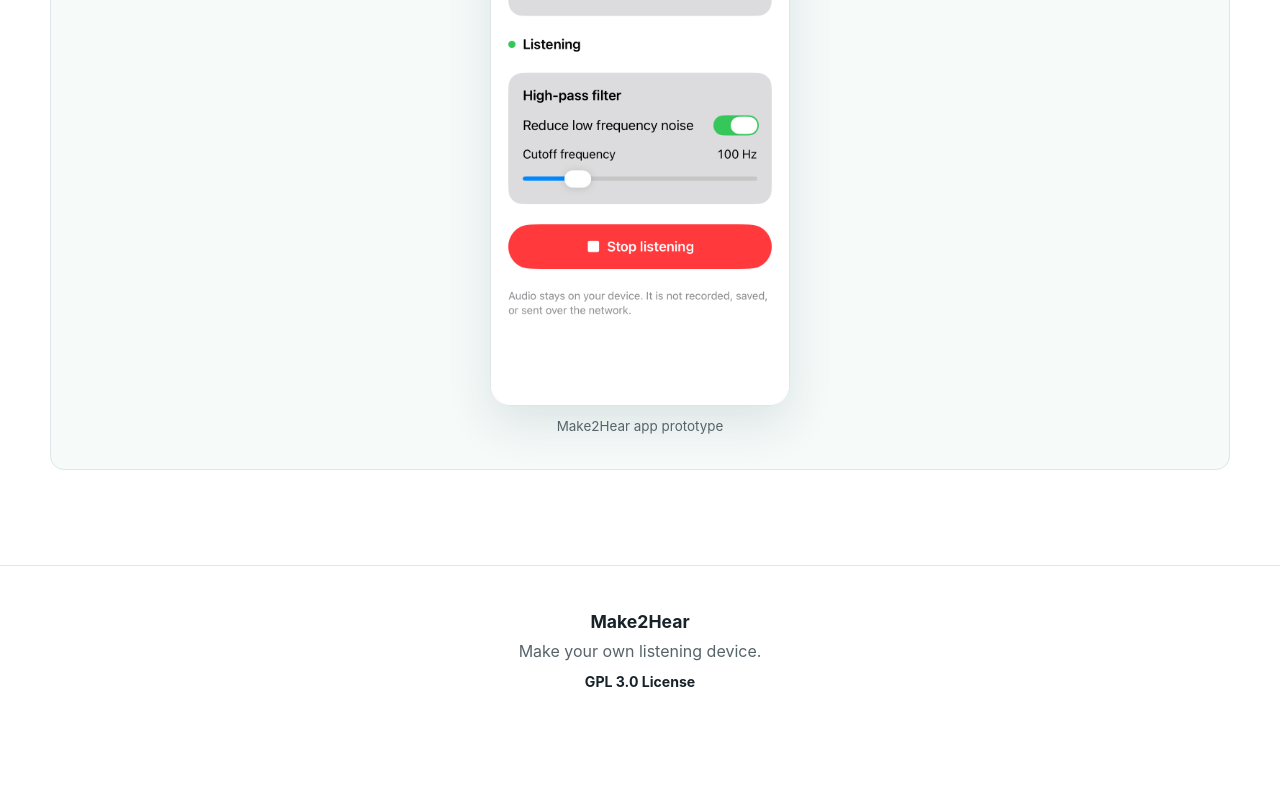
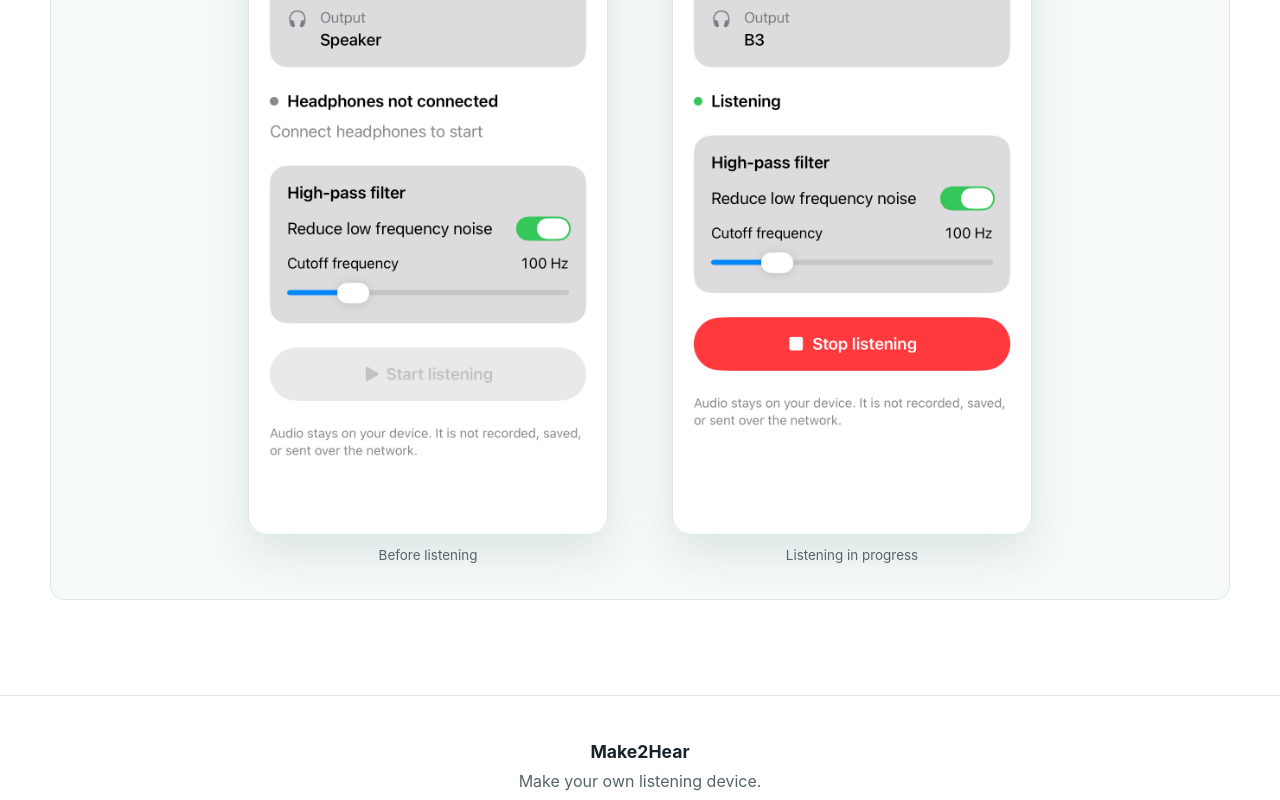
Before and after one commit to make2hear/make2hear.github.io, a plain HTML site: page app.html in a window 1280 px wide. Shown: the part 914-1714 px from the top of the page. Before the commit the page ends 1662 px from the top, so only its background shows below. Drawn offline with Linux system fonts and the light colour scheme.

Commit message:
update app.html

```diff
--- a/app.html
+++ b/app.html
@@ -6,7 +6,7 @@
   <meta name="description" content="The forthcoming Make2Hear listening app for iOS and Android.">
   <title>Make2Hear app — Make2Hear</title>
   <link rel="icon" type="image/png" href="img/logo/logo.png">
-  <link rel="stylesheet" href="style.css?v=20261006">
+  <link rel="stylesheet" href="style.css?v=20261006-2">
 </head>
 <body>
   <a class="skip-link" href="#content">Skip to content</a>
@@ -42,8 +42,12 @@
       <p class="media-description">Choose an audio input and output, start real-time listening, and use a high-pass filter to reduce low-frequency noise.</p>
       <div class="app-preview-panel">
         <figure class="app-preview">
+          <img src="img/make2hear-ios-before-listening.png" alt="Make2Hear before listening, with no active input, headphones not connected, and the Start listening button disabled" width="828" height="1792">
+          <figcaption>Before listening</figcaption>
+        </figure>
+        <figure class="app-preview">
           <img src="img/make2hear-ios-prototype.png" alt="The Make2Hear app prototype showing input and output selection, listening status, and a high-pass filter control" width="828" height="1792">
-          <figcaption>Make2Hear app prototype</figcaption>
+          <figcaption>Listening in progress</figcaption>
         </figure>
       </div>
     </section>
--- a/style.css
+++ b/style.css
@@ -131,8 +131,9 @@ h1 span{color:var(--blue-dark)}
 .media-heading h2{margin:0;font-size:clamp(1.5rem,2.5vw,2rem);line-height:1.2;letter-spacing:-.025em}
 .media-heading .text-link{display:inline-flex;align-items:center;min-height:44px;font-size:.9rem}
 .media-description{max-width:650px;margin-bottom:24px;color:var(--muted)}
-.app-preview-panel{padding:32px 24px;border:1px solid var(--line);border-radius:14px;background:var(--soft)}
-.app-preview-panel .app-preview{width:min(100%,300px);margin:0 auto}
+.app-preview-panel{display:grid;grid-template-columns:repeat(2,minmax(0,360px));justify-content:center;align-items:start;gap:32px clamp(24px,5vw,64px);padding:32px 24px;border:1px solid var(--line);border-radius:14px;background:var(--soft)}
+.app-preview-panel .app-preview{width:100%;margin:0}
+@media(max-width:640px){.app-preview-panel{grid-template-columns:minmax(0,360px)}}
 .demo-video{display:block;width:100%;height:auto;aspect-ratio:16/9;min-height:200px;border:1px solid var(--line);border-radius:14px;background:var(--ink)}
 .demo-video:focus-visible{outline:3px solid var(--blue);outline-offset:4px}
 @media(max-width:900px){.prototype-overview{grid-template-columns:minmax(0,1fr);gap:24px}}
```
Also changed, not shown: img/make2hear-ios-before-listening.png (added).
